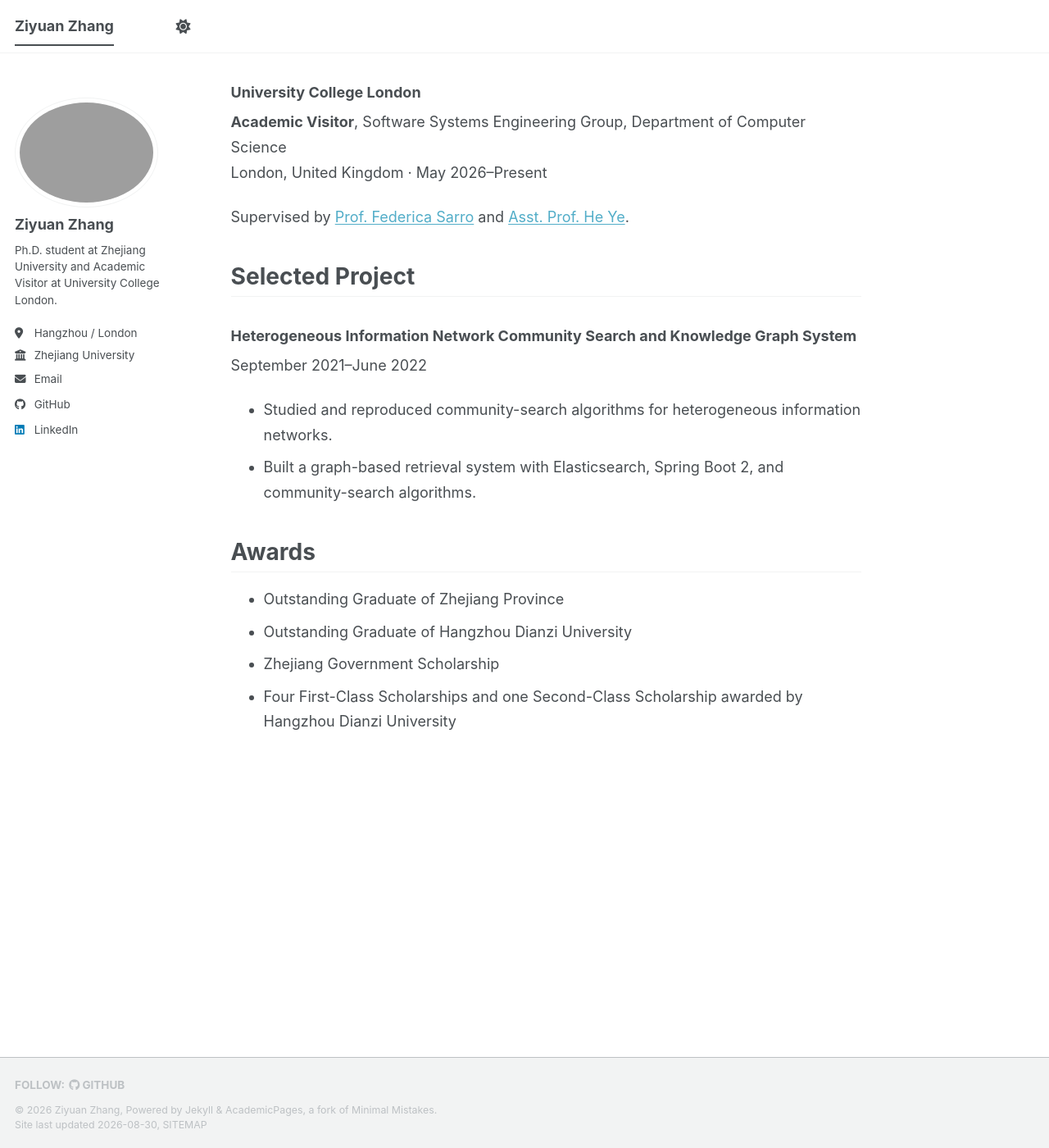
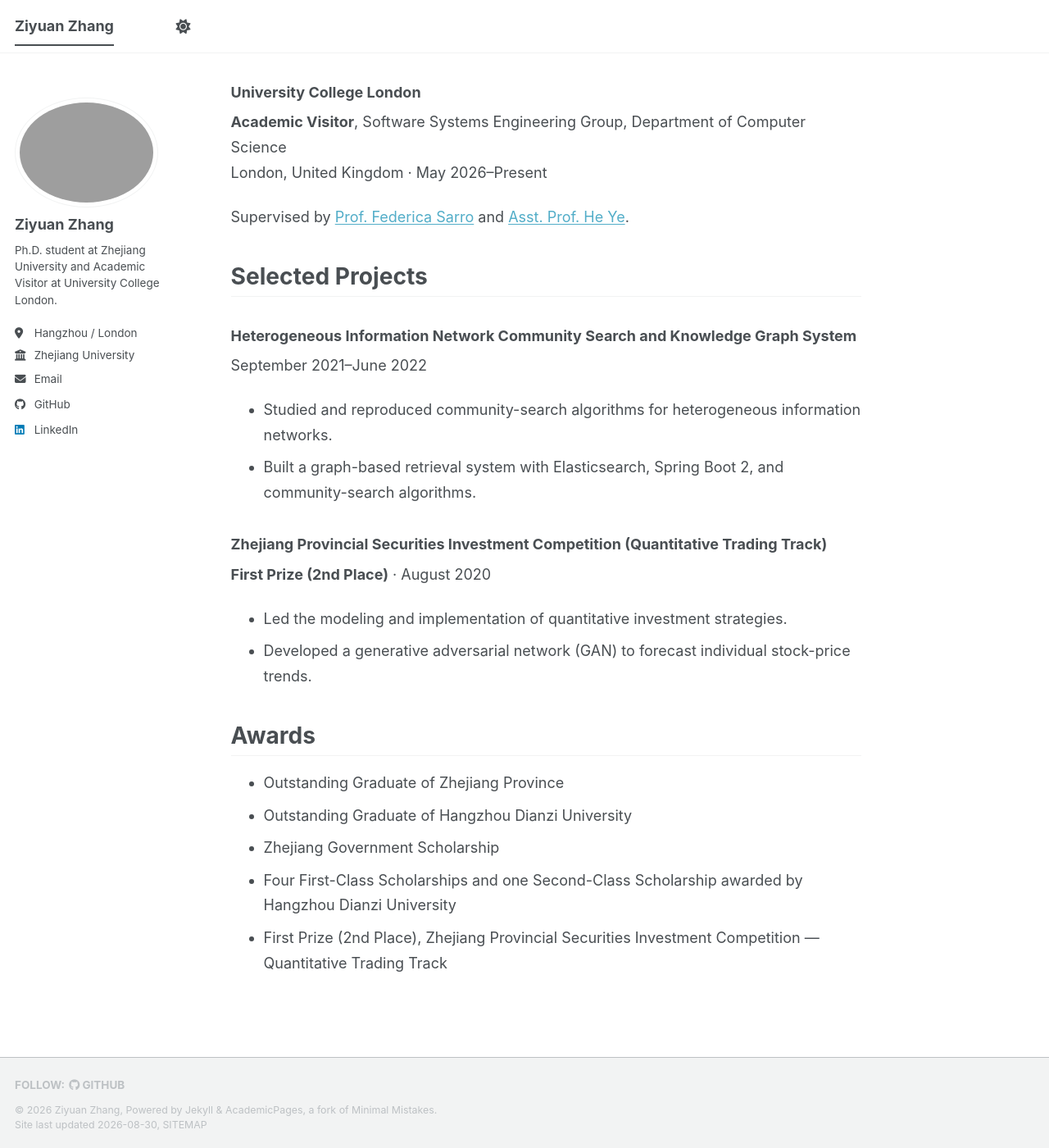
Before and after one commit to TinyyTomato/TinyyTomato.github.io, a Jekyll site: the page built from _pages/about.md, in a window 1280 px wide and 1400 px high, scrolled down 2243 px. Shown: the whole window at 82% size. Built offline with Jekyll 4.4.1, drawn with Linux system fonts in a browser that asks for light colours; a style sheet for code colours, icons or effects is not loaded.

Commit message:
Add quantitative trading competition project

```diff
--- a/_pages/about.md
+++ b/_pages/about.md
@@ -90,7 +90,7 @@ London, United Kingdom · May 2026--Present
 
 Supervised by [Prof. Federica Sarro](https://www0.cs.ucl.ac.uk/staff/F.Sarro/) and [Asst. Prof. He Ye](https://heye.me/).
 
-# Selected Project
+# Selected Projects
 
 ### Heterogeneous Information Network Community Search and Knowledge Graph System
 
@@ -99,9 +99,17 @@ September 2021--June 2022
 - Studied and reproduced community-search algorithms for heterogeneous information networks.
 - Built a graph-based retrieval system with Elasticsearch, Spring Boot 2, and community-search algorithms.
 
+### Zhejiang Provincial Securities Investment Competition (Quantitative Trading Track)
+
+**First Prize (2nd Place)** · August 2020
+
+- Led the modeling and implementation of quantitative investment strategies.
+- Developed a generative adversarial network (GAN) to forecast individual stock-price trends.
+
 # Awards
 
 - Outstanding Graduate of Zhejiang Province
 - Outstanding Graduate of Hangzhou Dianzi University
 - Zhejiang Government Scholarship
 - Four First-Class Scholarships and one Second-Class Scholarship awarded by Hangzhou Dianzi University
+- First Prize (2nd Place), Zhejiang Provincial Securities Investment Competition — Quantitative Trading Track
```
